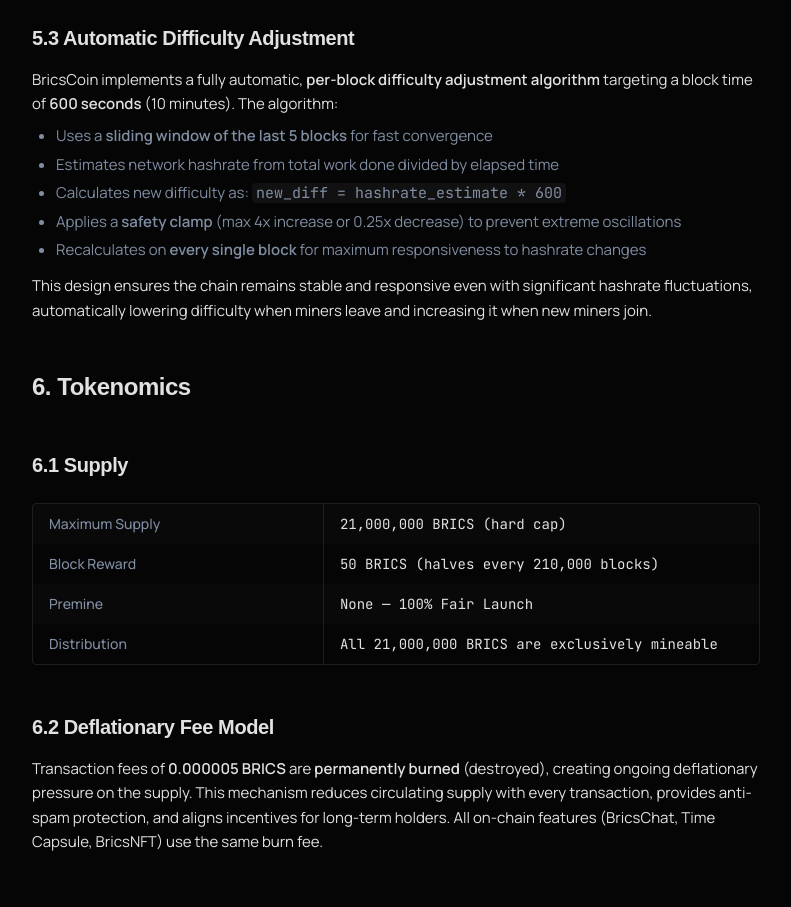
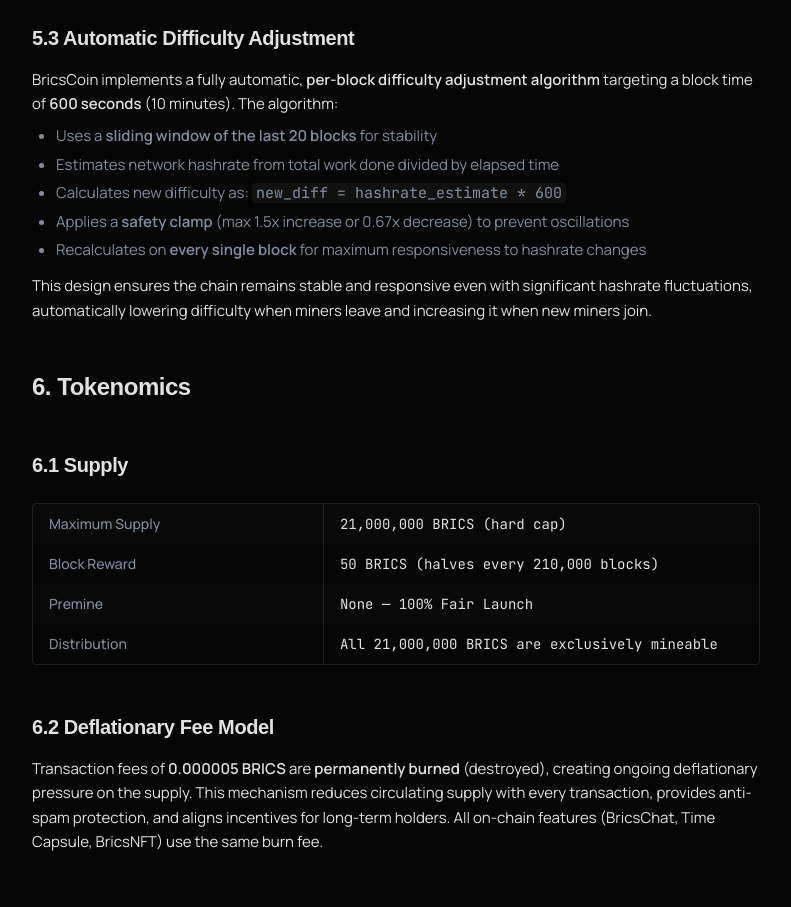
Before and after one commit to Bricscoin2026/Bricscoin, a React (Create React App) app in the folder frontend/: page /whitepaper in a window 1280 px wide. Shown: the part 5340-6247 px from the top of the page, without its empty margins (376-1167 px from the left). Built offline with nearby package versions, Linux system fonts and the light colour scheme; no server answers; a web font is replaced by a local one.

Commit message:
auto-commit for 15ce61bf-e25d-4857-9330-a26e37137eea

```diff
--- a/frontend/src/pages/Whitepaper.jsx
+++ b/frontend/src/pages/Whitepaper.jsx
@@ -317,10 +317,10 @@ export default function Whitepaper() {
             BricsCoin implements a fully automatic, <strong>per-block difficulty adjustment algorithm</strong> targeting a block time of <strong>600 seconds</strong> (10 minutes). The algorithm:
           </p>
           <ul className="list-disc pl-6 mt-2 space-y-1 text-muted-foreground">
-            <li>Uses a <strong>sliding window of the last 5 blocks</strong> for fast convergence</li>
+            <li>Uses a <strong>sliding window of the last 20 blocks</strong> for stability</li>
             <li>Estimates network hashrate from total work done divided by elapsed time</li>
             <li>Calculates new difficulty as: <code className="bg-white/5 px-1 rounded">new_diff = hashrate_estimate * 600</code></li>
-            <li>Applies a <strong>safety clamp</strong> (max 4x increase or 0.25x decrease) to prevent extreme oscillations</li>
+            <li>Applies a <strong>safety clamp</strong> (max 1.5x increase or 0.67x decrease) to prevent oscillations</li>
             <li>Recalculates on <strong>every single block</strong> for maximum responsiveness to hashrate changes</li>
           </ul>
           <p className="mt-3">
```
